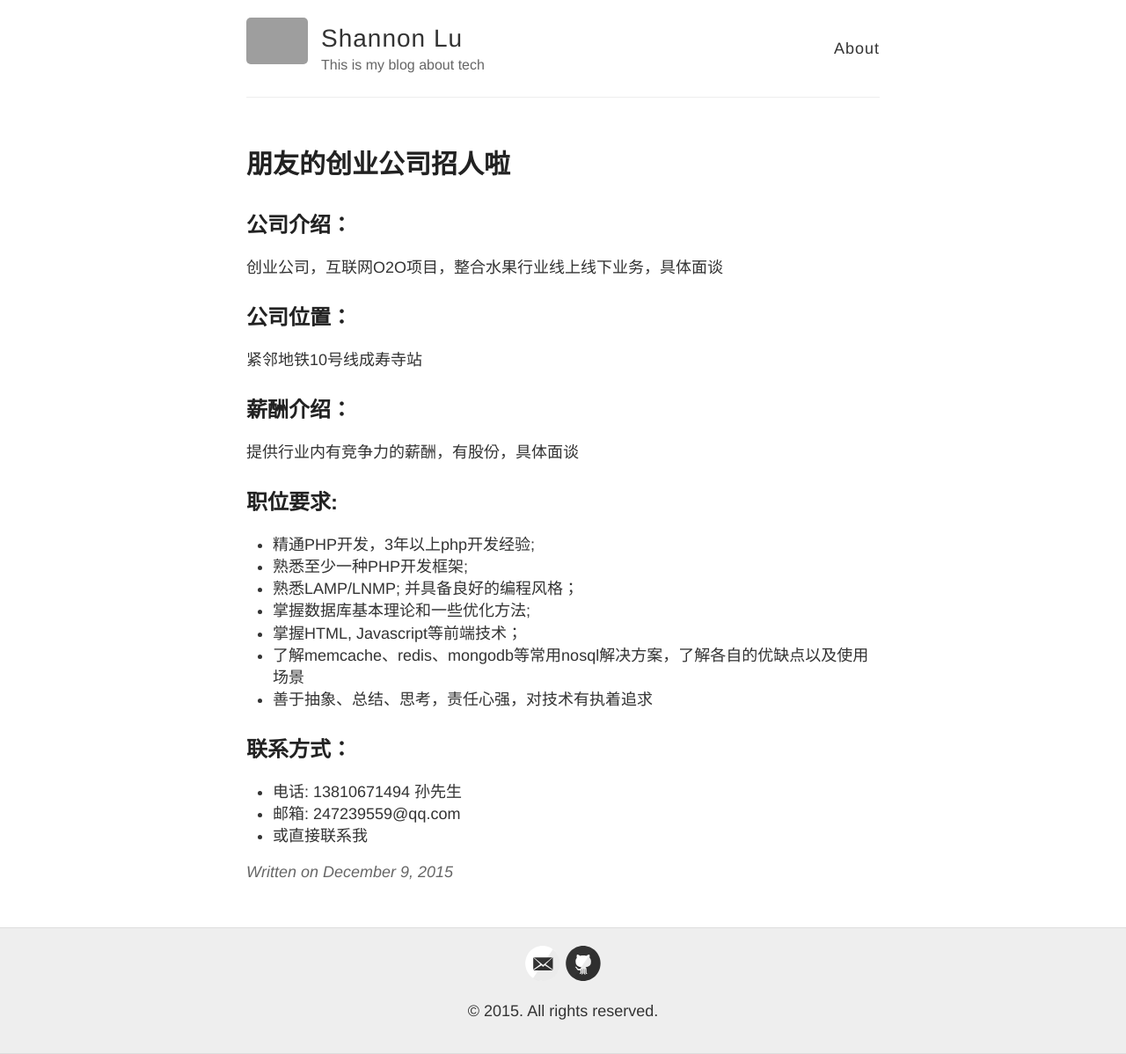
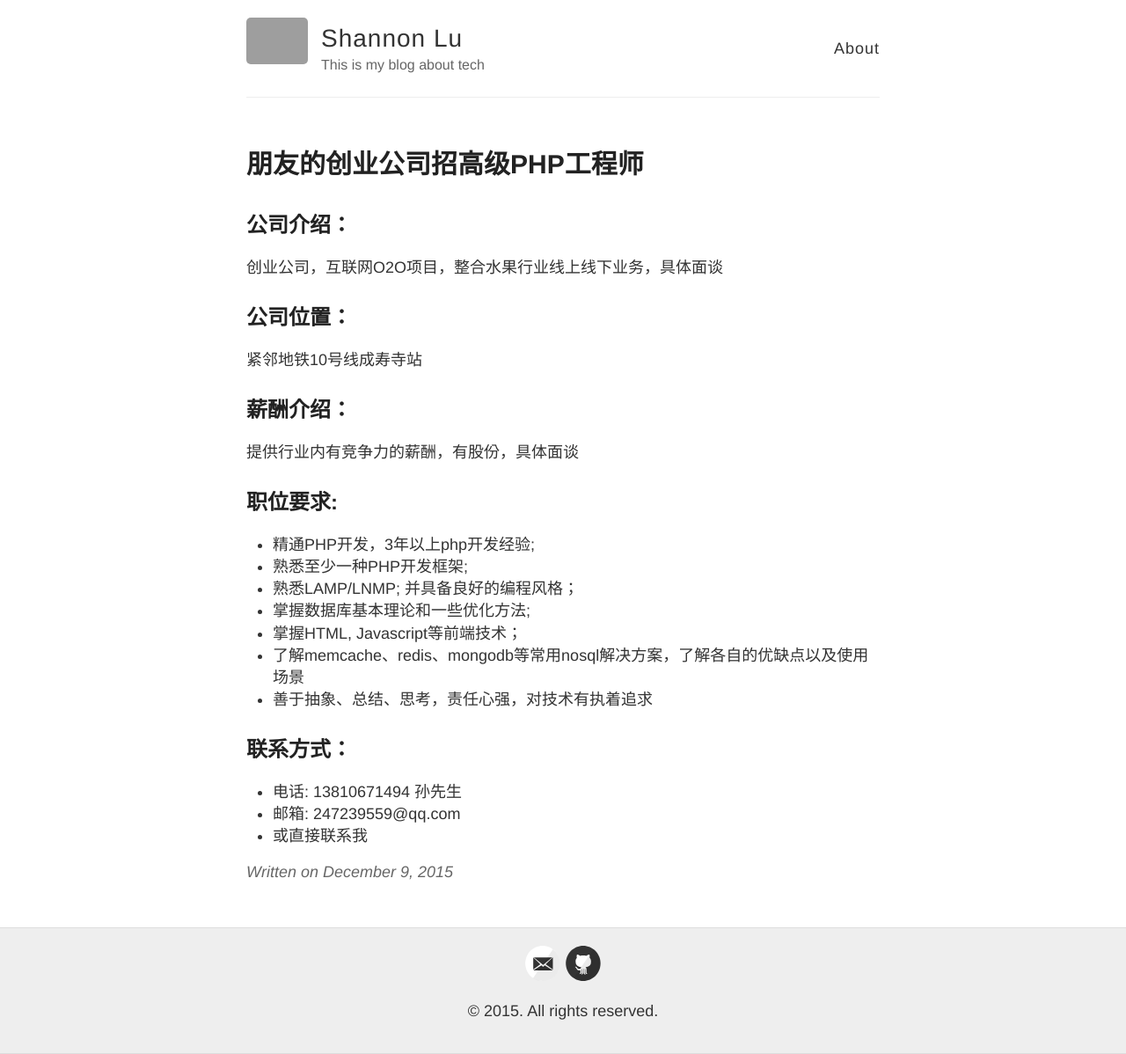
Before and after one commit to luxiaotong/luxiaotong.github.io, a Jekyll site: the page built from _posts/2015-12-09-朋友的创业公司招人啦.md, in a window 1280 px wide. Shown: the whole page at 88% size. Built offline with Jekyll 4.4.1, drawn with Linux system fonts in a browser that asks for light colours; Markdown is read by kramdown in place of the engine named in the settings; comment, search, counter and statistics services are not loaded; grey boxes are pictures that could not be loaded.

Commit message:
Modify title of Blog

```diff
--- a/_posts/2015-12-09-朋友的创业公司招人啦.md
+++ b/_posts/2015-12-09-朋友的创业公司招人啦.md
@@ -1,6 +1,6 @@
 ---
 layout: post
-title: 朋友的创业公司招人啦
+title: 朋友的创业公司招高级PHP工程师
 ---
 
 ## 公司介绍：
```
Also changed, not shown: 3 other files.
